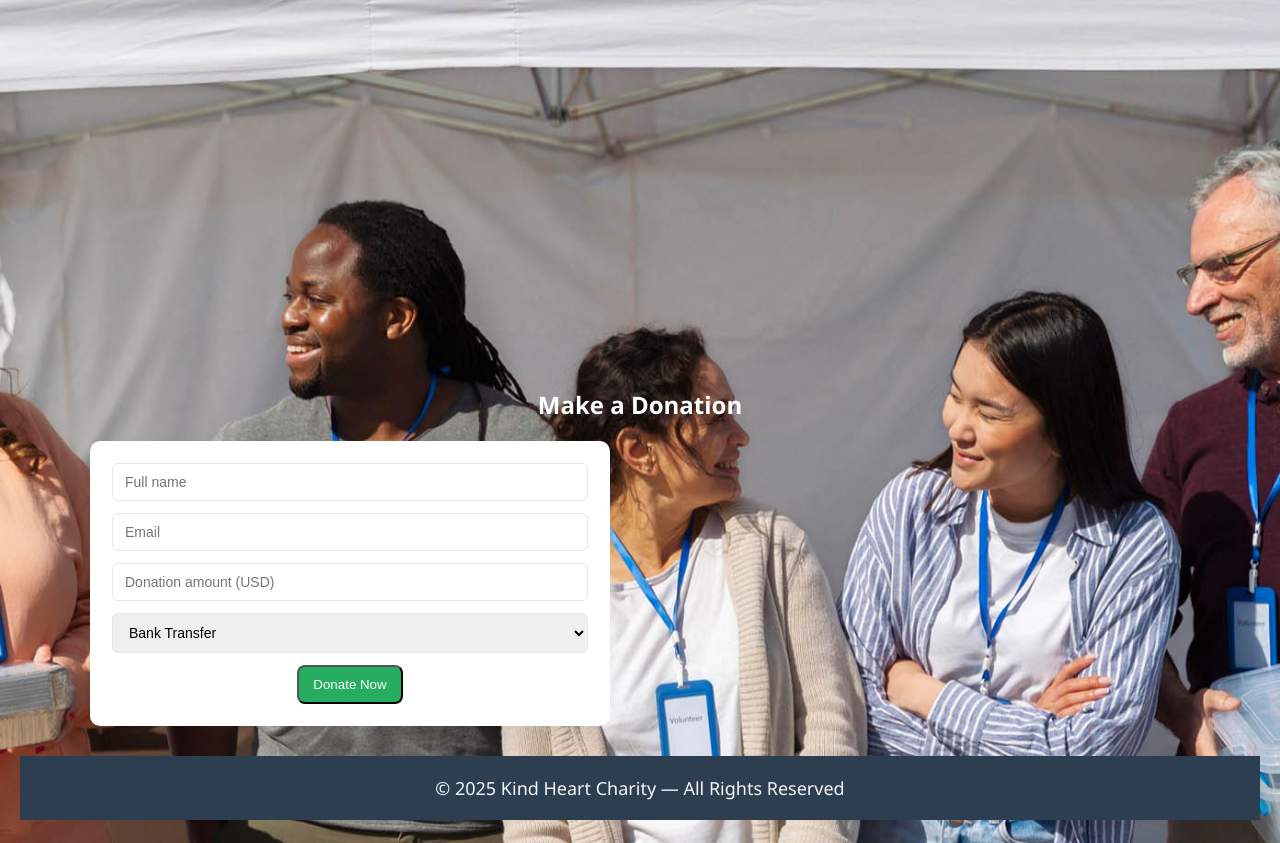
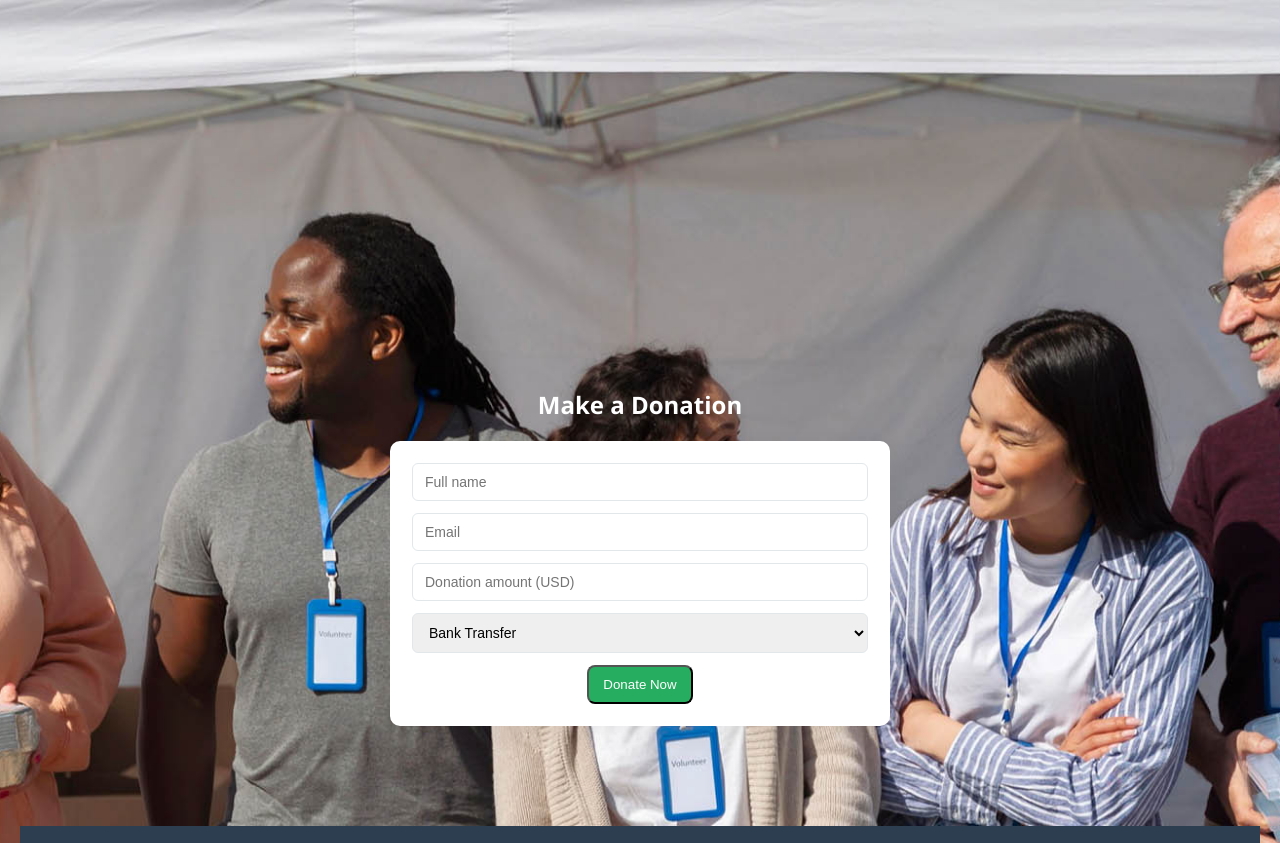
Before and after one commit to Farelanugrah14/DesainWebKompleks, a plain HTML site: page donate.html in a window 1280 px wide. Shown: the part 108-951 px from the top of the page. Drawn offline with Linux system fonts and the light colour scheme.

Commit message:
Add files via upload

```diff
--- a/donate.html
+++ b/donate.html
@@ -43,10 +43,10 @@
 
   <main class="container" style="padding-top:26px;">
     <h2>Make a Donation</h2>
-    <div style="display:flex; gap:24px; align-items:flex-start; flex-wrap:wrap; margin-top:18px;">
-      <div style="flex:1; min-width:300px;">
+    <div style="display:flex; align-items:center; justify-content: center; margin-top:px;">
+      <div style=" min-width:500px;">
 
-      <div style="flex:1; min-width:300px;">
+      <div style=" min-width:500px;">
         <div class="form-card">
           <form action="#" method="post">
             <input class="input" type="text" name="name" placeholder="Full name" required>
@@ -68,7 +68,7 @@
     </div>
   </main>
 
-  <footer class="footer">
+  <footer class="footer" style="margin-top: 100px;">
     <div class="container">
       <p>&copy; 2025 Kind Heart Charity — All Rights Reserved</p>
     </div>
```
Also changed, not shown: causes.html (+3 -3 lines), index.html (+1 -1 lines), about.html (line endings or trailing spaces), contact.html (line endings or trailing spaces), news-detail.html (line endings or trailing spaces), news.html (line endings or trailing spaces), style.css (line endings or trailing spaces), volunteer.html (line endings or trailing spaces).
